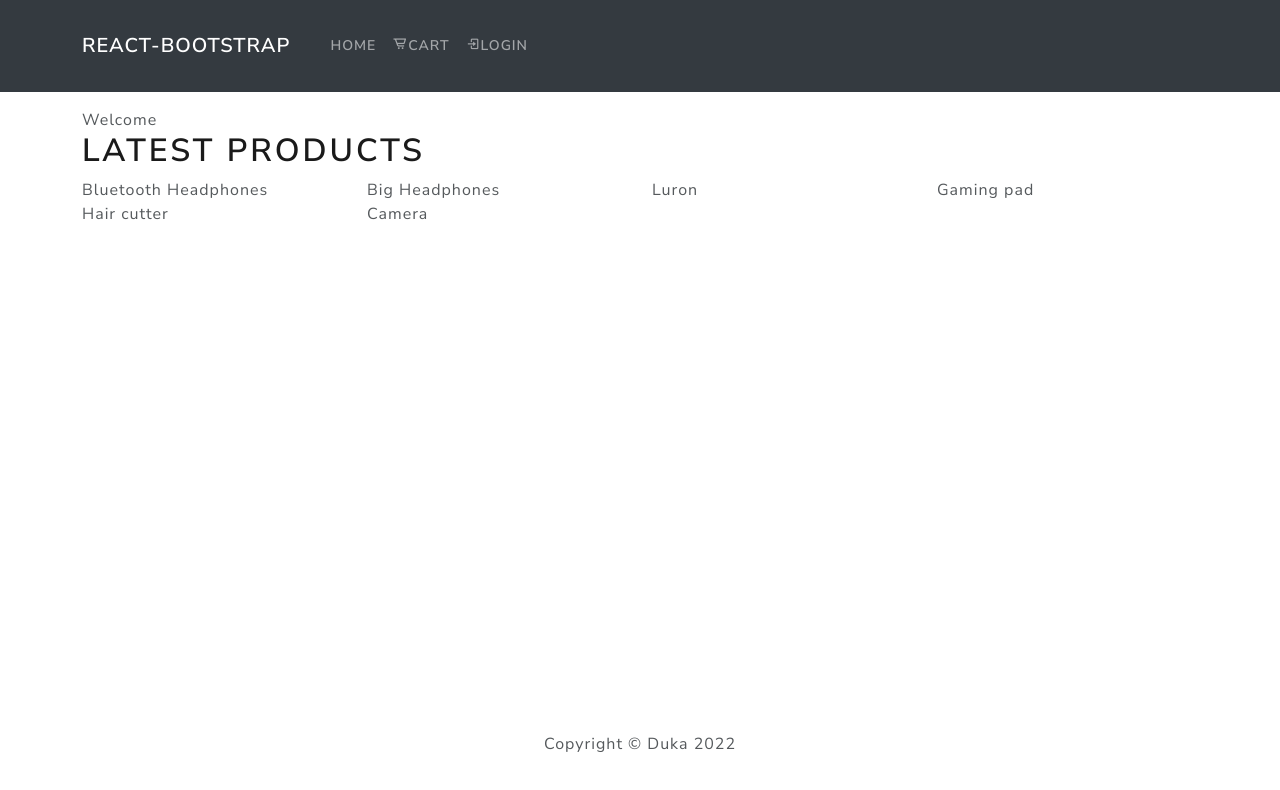
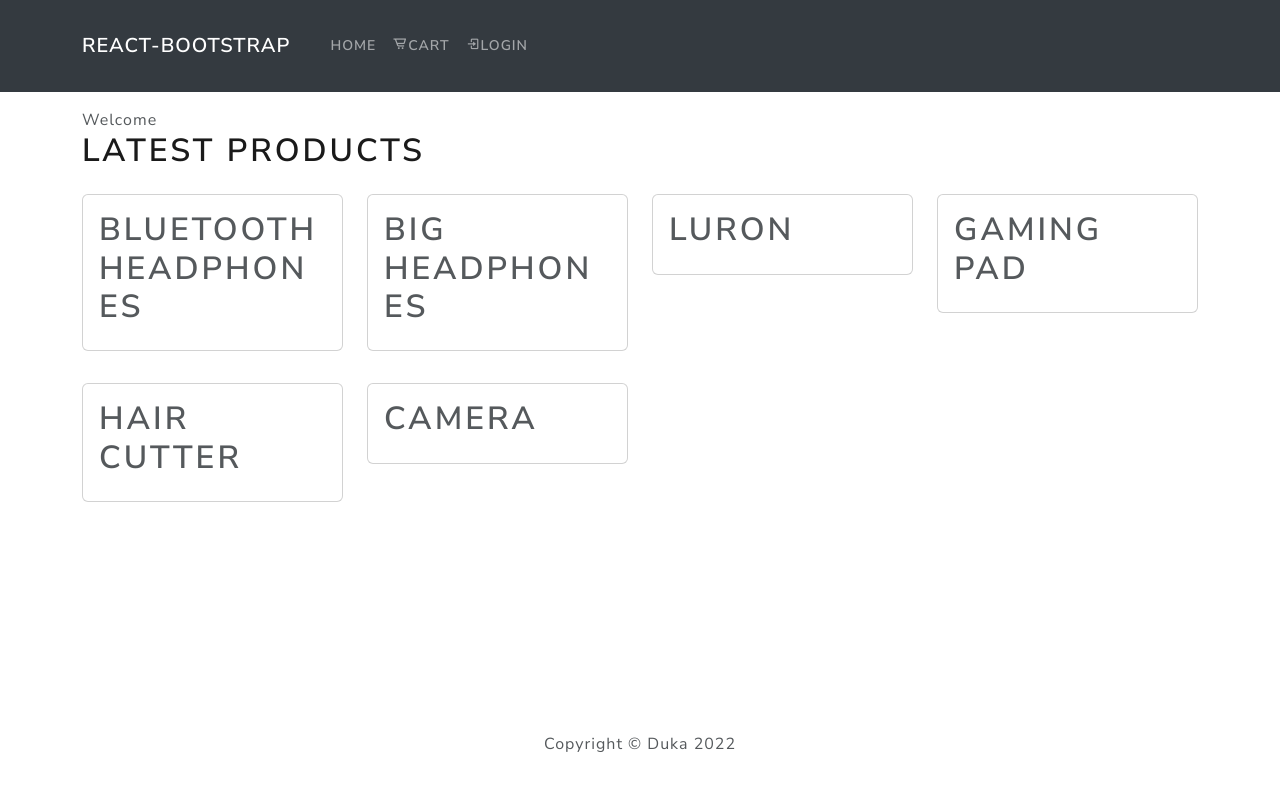
Before and after one commit to ch1n069/E-commerce, a React (Create React App) app: page / in a window 1280 px wide. Shown: the top 790 px of the page. Built offline with nearby package versions, Linux system fonts and the light colour scheme.

Commit message:
minor refactoring

```diff
--- /dev/null
+++ b/src/components/Product.js
@@ -0,0 +1,12 @@
+import React from "react";
+import { Card } from "react-bootstrap";
+
+const Product = (props) => {
+  return (
+    <Card className="my-3 p-3 rounded">
+      <h1>{props.product.name}</h1>
+    </Card>
+  );
+};
+
+export default Product;
--- a/src/pages/Home.js
+++ b/src/pages/Home.js
@@ -1,5 +1,6 @@
 import React from "react";
 import { Container, Row, Col } from "react-bootstrap";
+import Product from "../components/Product.js";
 import products from "../Products.js";
 
 const Home = () => {
@@ -8,8 +9,8 @@ const Home = () => {
       <h1>Latest Products</h1>
       <Row>
         {products.map((product) => (
-          <Col sm={12} md={6} lg={4} xl={3}>
-            {product.name}
+          <Col key={product._id} sm={12} md={6} lg={4} xl={3}>
+            <Product product={product} />
           </Col>
         ))}
       </Row>
```
